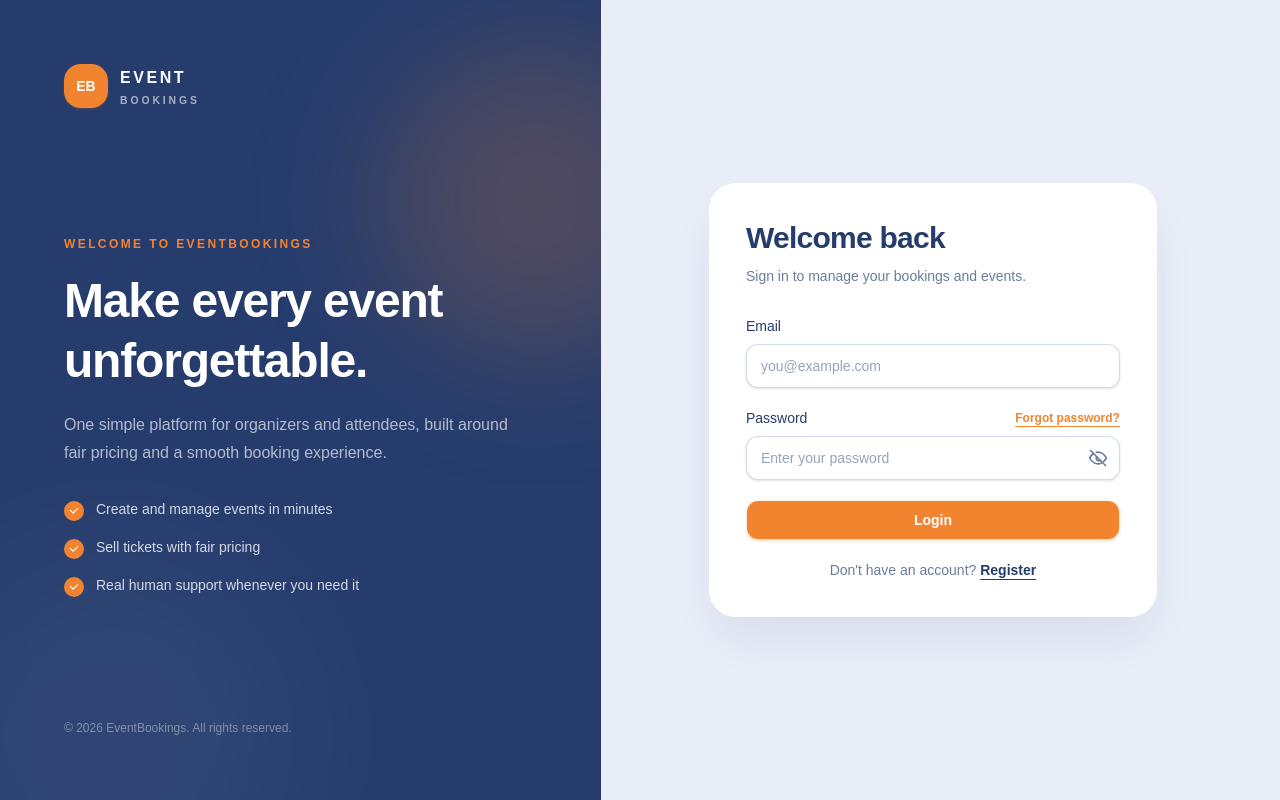
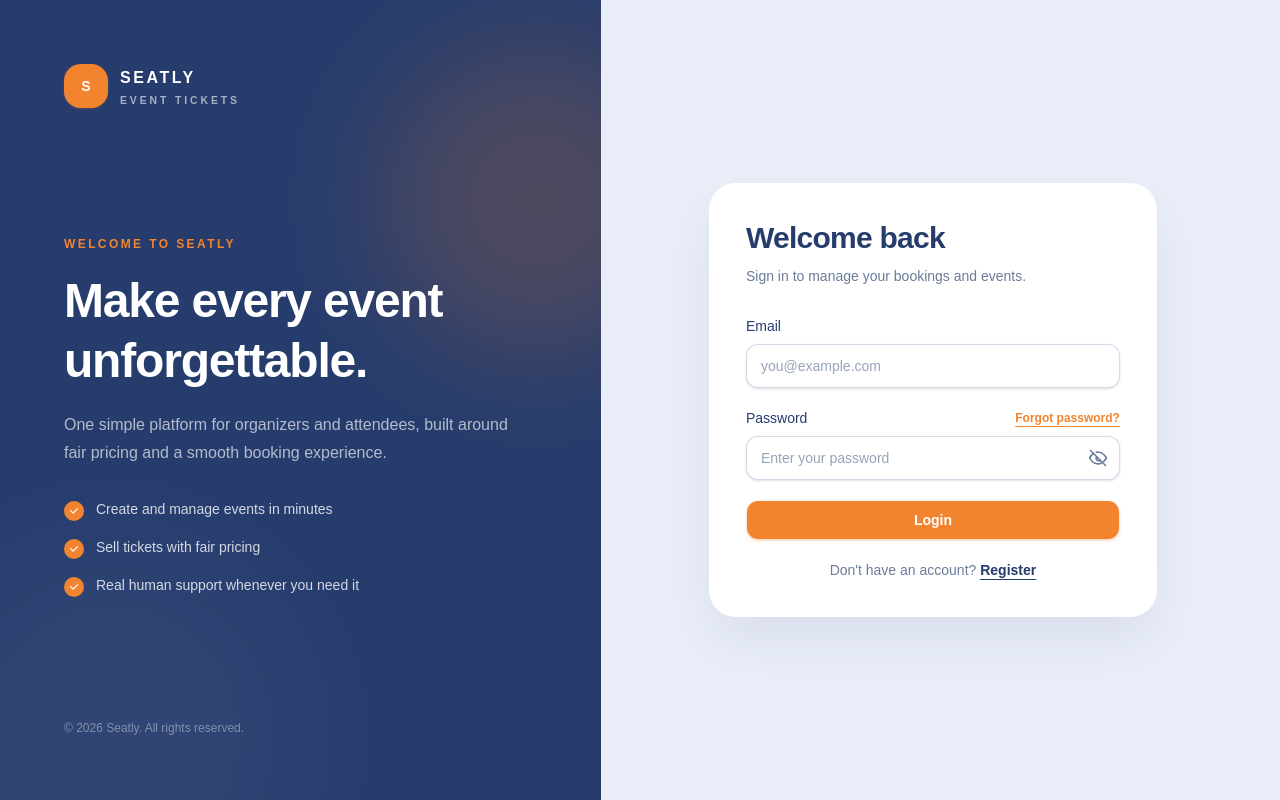
Before and after one commit to tiaraasani/Event-Bookings-FE, a React (Vite) app: page /login in a window 1280 px wide. Built offline with nearby package versions, Linux system fonts and the light colour scheme; no server answers.

Commit message:
rebrand app name to Seatly

```diff
--- a/index.html
+++ b/index.html
@@ -4,7 +4,7 @@
     <meta charset="UTF-8" />
     <link rel="icon" type="image/svg+xml" href="/favicon.svg" />
     <meta name="viewport" content="width=device-width, initial-scale=1.0" />
-    <title>event-management-fe</title>
+    <title>Seatly</title>
   </head>
   <body>
     <div id="root"></div>
--- a/src/components/AuthLayout.tsx
+++ b/src/components/AuthLayout.tsx
@@ -18,14 +18,14 @@ function BrandMark() {
   return (
     <Link to="/" className="inline-flex items-center gap-3">
       <span className="flex size-11 items-center justify-center rounded-xl bg-brand-orange text-sm font-extrabold text-white shadow-sm shadow-brand-orange/20">
-        EB
+        S
       </span>
       <span className="leading-none">
         <span className="block text-base font-extrabold tracking-[0.16em] text-white">
-          EVENT
+          SEATLY
         </span>
         <span className="mt-1.5 block text-[0.65rem] font-semibold tracking-[0.28em] text-white/60">
-          BOOKINGS
+          EVENT TICKETS
         </span>
       </span>
     </Link>
@@ -51,7 +51,7 @@ function AuthLayout({ title, subtitle, children, size = "md" }: AuthLayoutProps)
 
         <div className="relative max-w-md py-16">
           <span className="text-xs font-bold uppercase tracking-[0.2em] text-brand-orange">
-            Welcome to EventBookings
+            Welcome to Seatly
           </span>
 
           <h2 className="mt-4 text-4xl font-extrabold leading-tight tracking-tight text-white xl:text-5xl">
@@ -89,7 +89,7 @@ function AuthLayout({ title, subtitle, children, size = "md" }: AuthLayoutProps)
         </div>
 
         <p className="relative text-xs text-white/40">
-          © {new Date().getFullYear()} EventBookings. All rights reserved.
+          © {new Date().getFullYear()} Seatly. All rights reserved.
         </p>
       </aside>
 
@@ -104,14 +104,14 @@ function AuthLayout({ title, subtitle, children, size = "md" }: AuthLayoutProps)
             className="mb-8 inline-flex items-center gap-3 lg:hidden"
           >
             <span className="flex size-10 items-center justify-center rounded-xl bg-brand-orange text-sm font-extrabold text-white">
-              EB
+              S
             </span>
             <span className="leading-none">
               <span className="block text-sm font-extrabold tracking-[0.16em] text-brand-navy">
-                EVENT
+                SEATLY
               </span>
               <span className="mt-1 block text-[0.6rem] font-semibold tracking-[0.26em] text-brand-muted">
-                BOOKINGS
+                EVENT TICKETS
               </span>
             </span>
           </Link>
--- a/src/components/Footer.tsx
+++ b/src/components/Footer.tsx
@@ -8,14 +8,14 @@ const Footer = () => {
           <div>
             <Link to="/" className="inline-flex items-center gap-3">
               <span className="flex size-11 items-center justify-center rounded-xl bg-brand-orange text-sm font-extrabold text-white shadow-sm shadow-brand-orange/20">
-                EB
+                S
               </span>
               <span className="leading-none">
                 <span className="block text-lg font-extrabold tracking-[0.16em]">
-                  EVENT
+                  SEATLY
                 </span>
                 <span className="mt-1.5 block text-[0.68rem] font-semibold tracking-[0.28em] text-white/60">
-                  BOOKINGS
+                  EVENT TICKETS
                 </span>
               </span>
             </Link>
@@ -27,7 +27,7 @@ const Footer = () => {
 
           <div>
             <h3 className="mb-6 text-base font-semibold text-white">
-              EventBookings
+              Seatly
             </h3>
             <ul className="space-y-4 text-sm text-white/65">
               <li>
@@ -139,7 +139,7 @@ const Footer = () => {
 
         <div className="mt-10 border-t border-white/10 pt-5 md:mt-14 md:pt-6">
           <p className="text-xs text-white/50 md:text-sm">
-            © {new Date().getFullYear()} EventBookings. All rights reserved.
+            © {new Date().getFullYear()} Seatly. All rights reserved.
           </p>
         </div>
       </div>
--- a/src/components/HowItWorks.tsx
+++ b/src/components/HowItWorks.tsx
@@ -48,7 +48,7 @@ const HowItWorks = () => {
             <div className="relative mt-8">
               <img
                 src="/howitworks.png"
-                alt="How EventBookings works"
+                alt="How Seatly works"
                 className="h-auto w-full rounded-2xl border border-white/10 object-cover shadow-2xl"
               />
             </div>
--- a/src/components/Navbar.tsx
+++ b/src/components/Navbar.tsx
@@ -84,14 +84,14 @@ function Navbar() {
       <div className="mx-auto flex min-h-20 max-w-7xl items-center justify-between gap-4 px-4 py-3 sm:px-6 lg:px-8">
         <Link to="/" className="flex shrink-0 items-center gap-3">
           <span className="flex size-10 items-center justify-center rounded-xl bg-brand-orange text-sm font-extrabold tracking-tight text-white shadow-sm shadow-brand-orange/20">
-            EB
+            S
           </span>
           <span className="leading-none">
             <span className="block text-sm font-extrabold tracking-[0.18em]">
-              EVENT
+              SEATLY
             </span>
             <span className="mt-1 block text-[0.65rem] font-semibold tracking-[0.28em] text-white/65">
-              BOOKINGS
+              EVENT TICKETS
             </span>
           </span>
         </Link>
@@ -161,7 +161,7 @@ function Navbar() {
               >
                 <div className="rounded-xl bg-brand-neutral/70 p-4">
                   <p className="text-sm font-semibold text-brand-navy">
-                    Welcome to EventBookings
+                    Welcome to Seatly
                   </p>
                   <p className="mt-1 text-xs leading-5 text-brand-muted">
                     Sign in to book tickets or manage your events.
```
